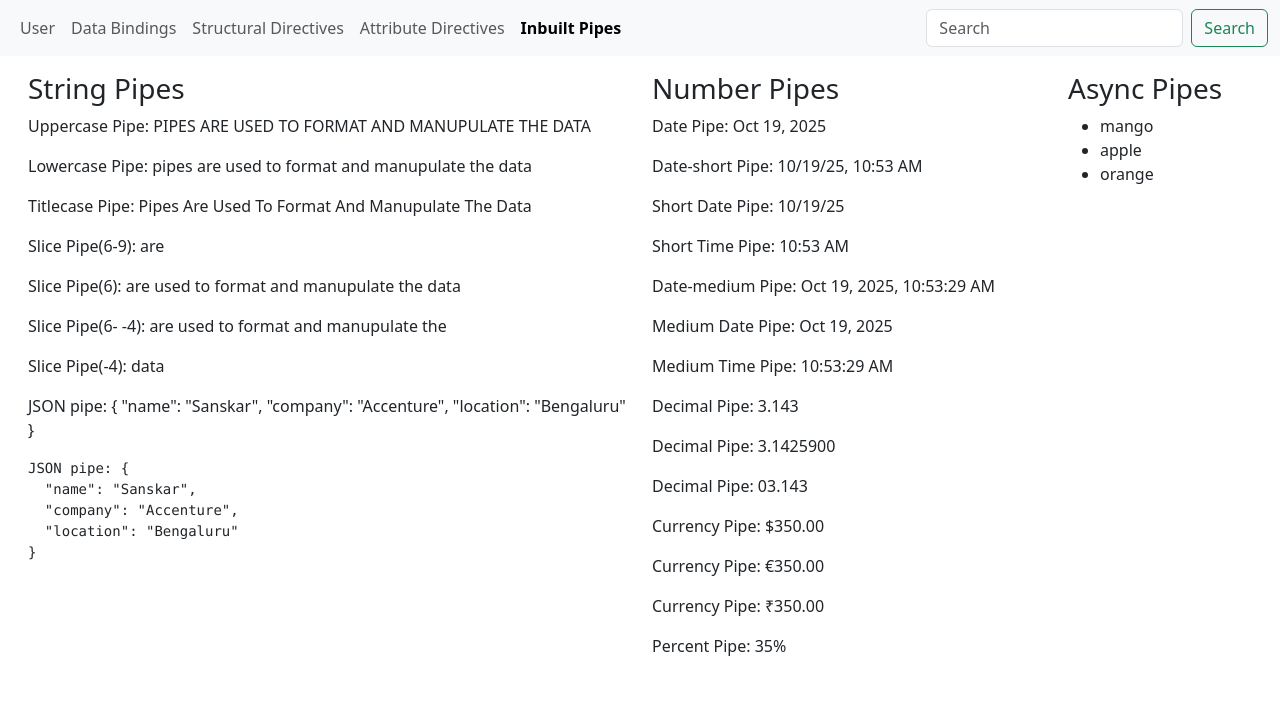
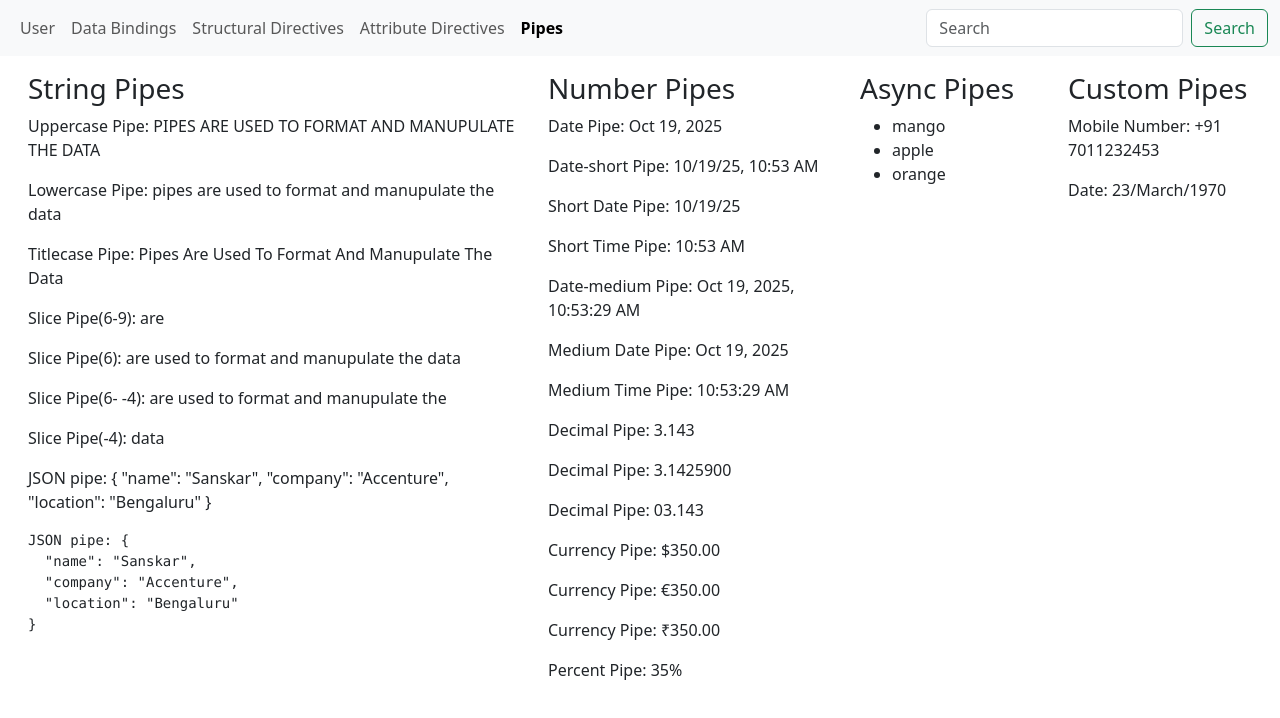
Before and after one commit to sanskar-kaushik/Angular_19, an Angular app: page /inbuilt-pipes in a window 1280 px wide. Shown: the top 718 px of the page. Built offline with nearby package versions, Linux system fonts and the light colour scheme.

Commit message:
Custom Pipes 2

```diff
--- a/src/app/inbuilt-pipes/inbuilt-pipes.component.html
+++ b/src/app/Components/inbuilt-pipes/inbuilt-pipes.component.html
@@ -1,5 +1,6 @@
+<!-- Added custom pipe code in this component -->
 <div class="m-3 row">
-    <div class="col-6">
+    <div class="col-5">
         <h3>String Pipes</h3>
         <p>Uppercase Pipe: {{pipes | uppercase}}</p>
         <p>Lowercase Pipe: {{pipes | lowercase}}</p>
@@ -11,7 +12,7 @@
         <p>JSON pipe: {{data | json}}</p>
         <pre>JSON pipe: {{data | json}}</pre>
     </div>
-    <div class="col-4">
+    <div class="col-3">
         <h3>Number Pipes</h3>
         <p>Date Pipe: {{date | date}}</p>
         <p>Date-short Pipe: {{date | date: 'short'}}</p>
@@ -36,4 +37,15 @@
             }
         </ul>
     </div>
+    <div class="col-2">
+        <h3>Custom Pipes</h3>
+        <!-- <input type="radio" name="mode" value="phone" [(ngModel)]="mode"> phone number
+        <br>
+        <input type="radio" name="mode" value="date" [(ngModel)]="mode"> date
+        @if(mode === "phone"){
+            <p>Mobile Number: {{mobile | customPipes}}</p>
+        } -->
+        <p>Mobile Number: {{mobile | customPipes:'phone'}}</p>
+        <p>Date: {{mobile | customPipes:'date'}}</p>
+    </div>
 </div>
--- a/src/app/inbuilt-pipes/inbuilt-pipes.component.ts
+++ b/src/app/Components/inbuilt-pipes/inbuilt-pipes.component.ts
@@ -1,14 +1,18 @@
 import { CommonModule } from '@angular/common';
 import { Component } from '@angular/core';
 import { Observable, of } from 'rxjs';
+import { CustomPipesPipe } from '../../Pipes/custom-pipes.pipe';
+import { FormsModule } from '@angular/forms';
 
 @Component({
   selector: 'app-inbuilt-pipes',
-  imports: [CommonModule],
+  imports: [CommonModule , CustomPipesPipe , FormsModule],
   templateUrl: './inbuilt-pipes.component.html',
   styleUrl: './inbuilt-pipes.component.css'
 })
 export class InbuiltPipesComponent {
+  mobile: any = 7011232453;
+  mode: string = "";
   pipes: string = "Pipes are used to format and manupulate the data";
   data: any = {
     name: "Sanskar",
--- a/src/app/app.component.html
+++ b/src/app/app.component.html
@@ -15,7 +15,7 @@
           <a class="nav-link" routerLinkActive="active" [routerLink]="['/attribute-directives']" [routerLinkActiveOptions]="{exact: true}">Attribute Directives</a>
         </li>
         <li class="nav-item">
-          <a class="nav-link" routerLinkActive="active" [routerLink]="['/inbuilt-pipes']" [routerLinkActiveOptions]="{exact: true}">Inbuilt Pipes</a>
+          <a class="nav-link" routerLinkActive="active" [routerLink]="['/inbuilt-pipes']" [routerLinkActiveOptions]="{exact: true}">Pipes</a>
         </li>
       </ul>
       <form class="d-flex">
--- a/src/app/app.routes.ts
+++ b/src/app/app.routes.ts
@@ -4,7 +4,7 @@ import { DataBindingComponent } from './Components/data-binding/data-binding.com
 import { StructuralDirectiveNgIfVsIfComponent } from './Components/structural-directive-ng-if-vs-if/structural-directive-ng-if-vs-if.component';
 import { AttributeDirectivesComponent } from './Components/attribute-directives/attribute-directives.component';
 import { PageNotFoundComponent } from './Components/page-not-found/page-not-found.component';
-import { InbuiltPipesComponent } from './inbuilt-pipes/inbuilt-pipes.component';
+import { InbuiltPipesComponent } from './Components/inbuilt-pipes/inbuilt-pipes.component';
 
 export const routes: Routes = [
   { path: '' , redirectTo: "user" , pathMatch:"full"},
```
Also changed, not shown: src/app/Components/inbuilt-pipes/inbuilt-pipes.component.css (added), 1 other file (tests, documents, lock files or other folders).
